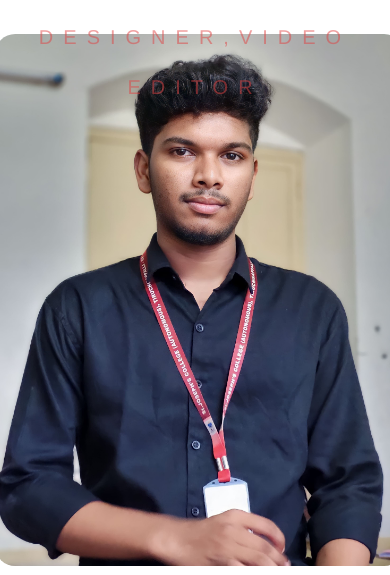
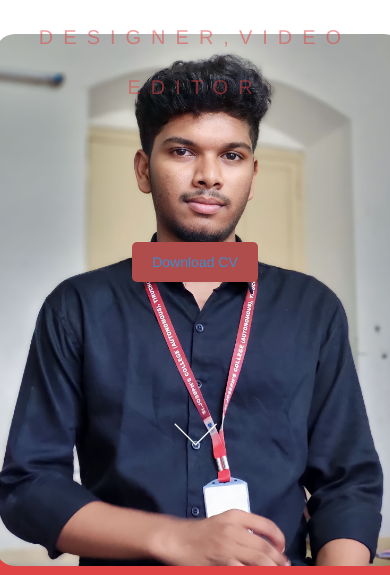
Before and after one commit to KarthikAmudhan/My-Portfolio, a plain HTML site: page index.html in a window 390 px wide. Shown: the part 194-769 px from the top of the page. Drawn offline with nearby package versions, Linux system fonts and the light colour scheme; some packages are replaced by stand-ins of ours.

Commit message:
Update style.css

```diff
--- a/css/style.css
+++ b/css/style.css
@@ -668,9 +668,6 @@ nav ul li a {
 	.scrollto {
 		padding: 95px 0px 0px 0px;
 	}
-	.cv{
-		padding-top:350px;
-	}
 
 	.hero h1 {
 		font-size: 100px;
```
